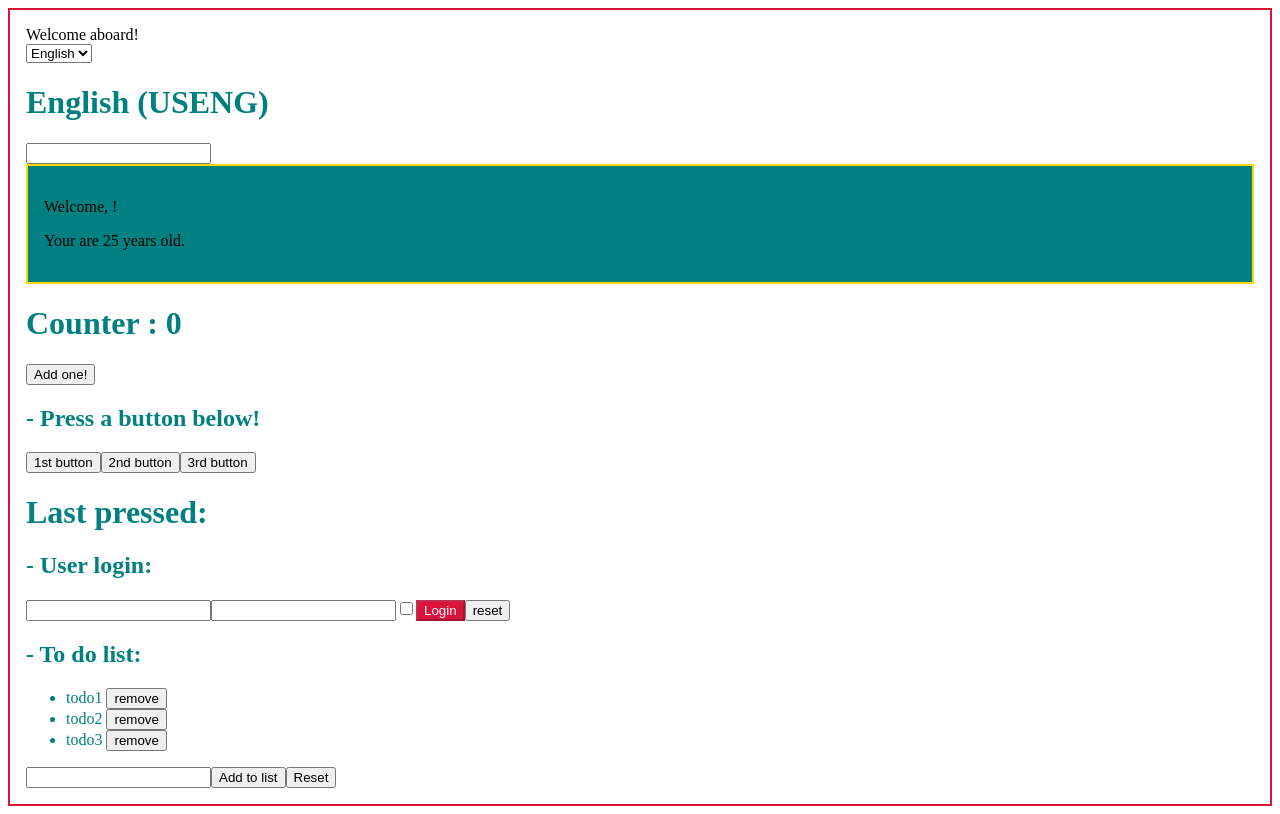
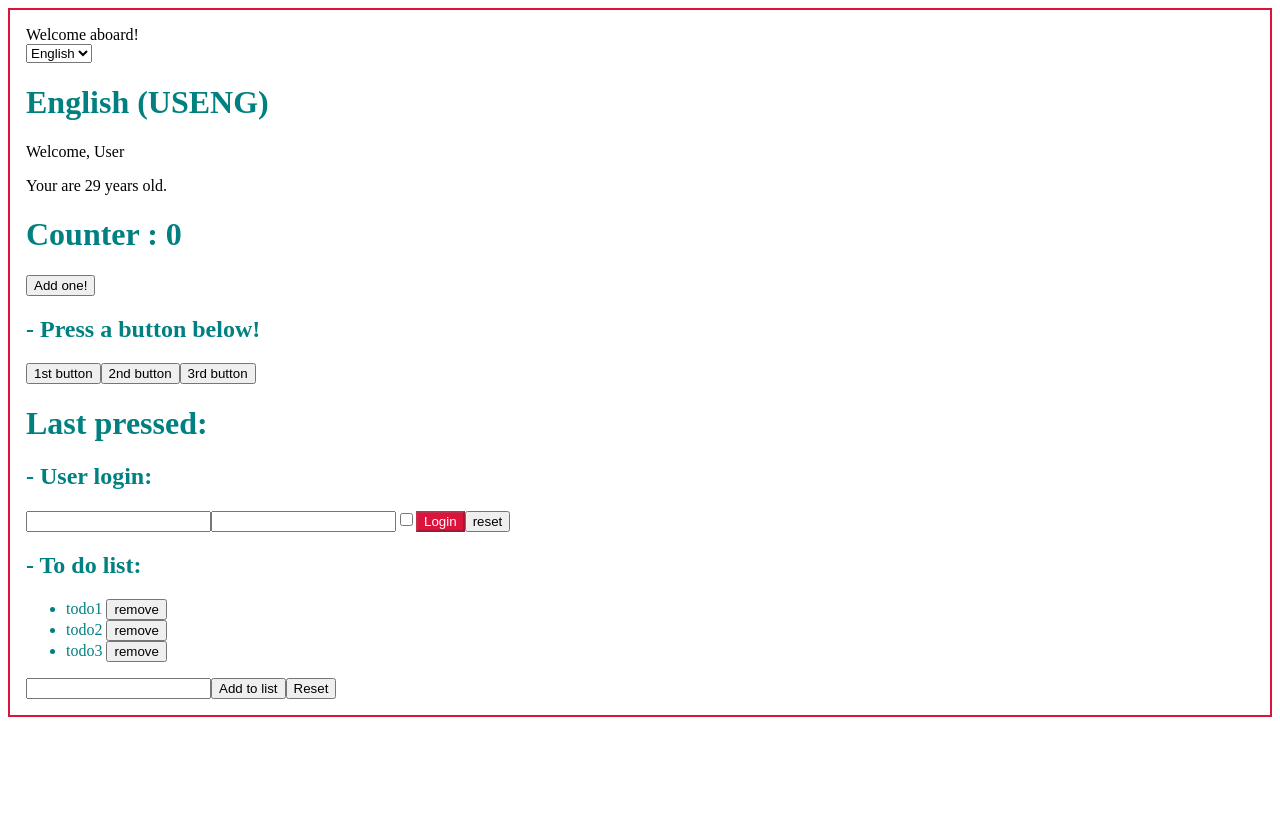
Before and after one commit to Francxmf/dhreactexercises, a React (Create React App) app: page / in a window 1280 px wide. Built offline with nearby package versions, Linux system fonts and the light colour scheme.

Commit message:
Completion of the exercise Function components 01

```diff
--- a/src/App.js
+++ b/src/App.js
@@ -1,10 +1,9 @@
 import React from "react";
-import { InteractiveWelcome } from "./InteractiveWelcome";
+import { Welcome } from "./Welcome";
 import { Container } from "./Container";
 import { Counter } from "./Counter";
 import { ClickTracker } from "./ClickTracker";
 import { Login } from "./Login";
-//import { UncontrolledLogin } from "./UncontrolledLogin";
 import { ToDoList } from "./ToDoList";
 import { DisplayLanguage } from "./DisplayLanguage";
 import { LanguageContext } from "./LanguageContext";
@@ -39,7 +38,7 @@ export class App extends React.Component{
            <DisplayLanguage currentLang = {this.state.language} />
          </LanguageContext.Provider>
 
-          <InteractiveWelcome />
+          <Welcome age={29} />
           <Counter initialValue={0} />
           <ClickTracker />
           <Login passFunction = {this.onLogin}/>
--- a/src/Welcome.js
+++ b/src/Welcome.js
@@ -1,18 +1,14 @@
 import React from "react";
 import { Age } from "./Age"
 
-export class Welcome extends React.Component{
-    render(){
-        return <div className="welcome">
-        <p>Welcome, {this.props.name}!</p>
-         {
-          <Age age={this.props.age} />
-        }
-        </div>
-    }
-}
+export function Welcome({name, age}){
+    console.log(age)
+    return <div>
+      <p>Welcome, {name}</p>
+      {<Age age ={age}/>}
+    </div>
+  };
 
-Welcome.defaultProps = {
-    name: "User",
-    age: 25
-}
+  Welcome.defaultProps = {
+    name:'User'
+  };
```
